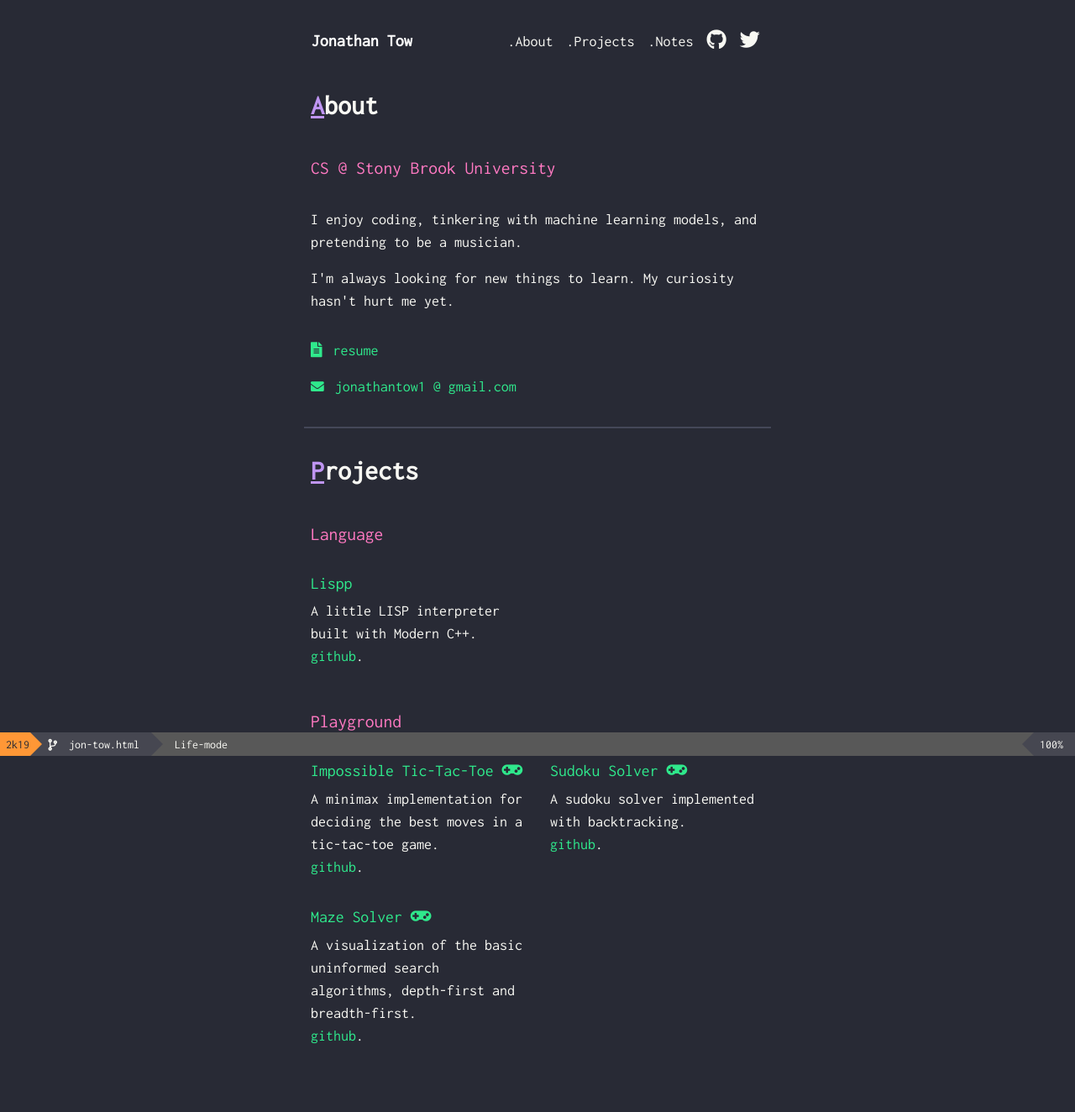
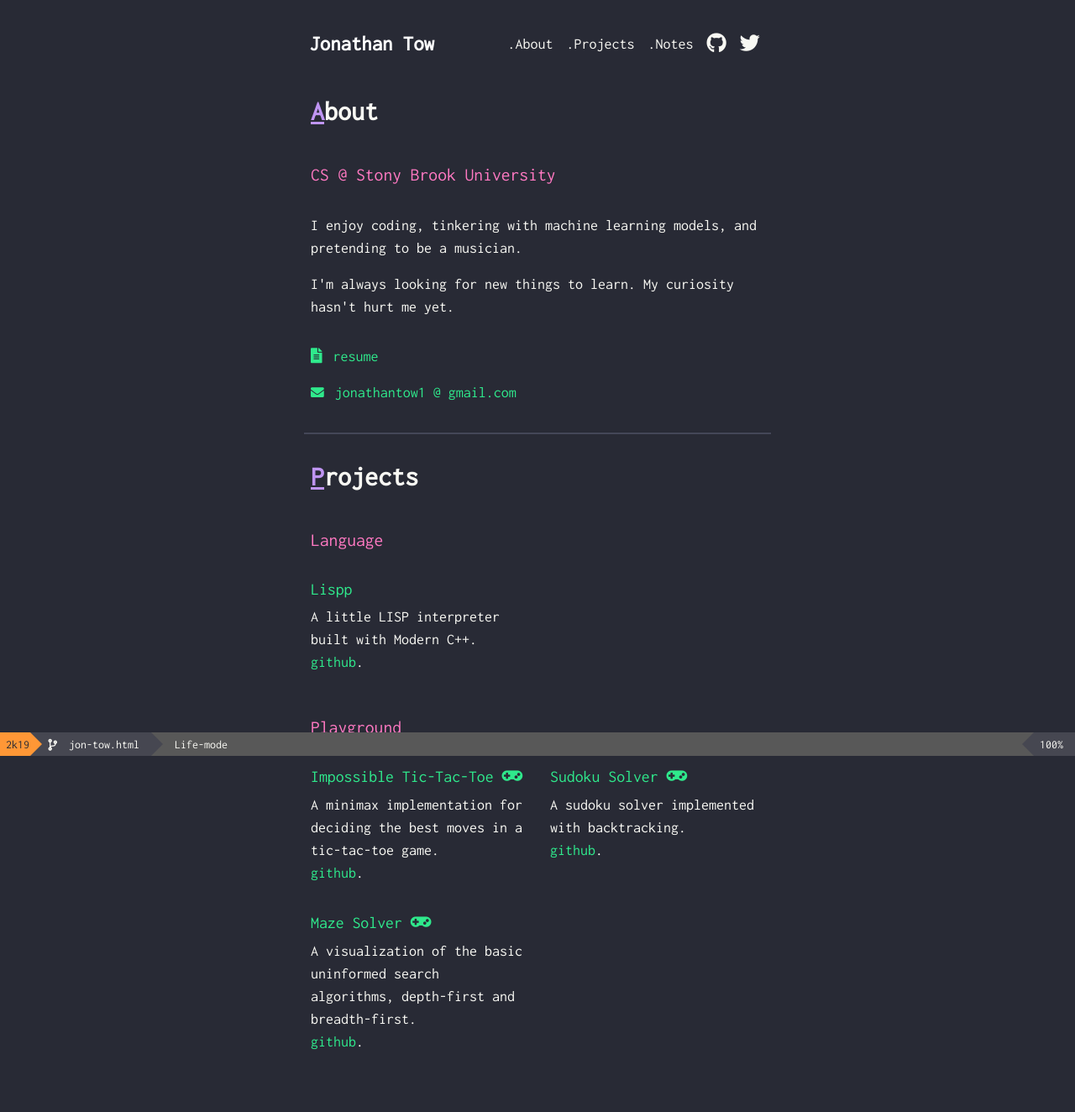
Before and after one commit to jon-tow/jon-tow.github.io, a Jekyll site: the page built from index.html, in a window 1280 px wide. Shown: the whole page at 84% size. Built offline with Jekyll 4.4.1, drawn with Linux system fonts in a browser that asks for light colours.

Commit message:
put some respekt on my name

```diff
--- a/css/main.css
+++ b/css/main.css
@@ -259,11 +259,11 @@ header a {
 
 
 .navbar-brand {
-
+  font-size:1.375em;
   font-weight: 600;
   margin-left: -.50em;
   color: white;
-  padding-left: 0 !important;
+  padding-left:0 !important;
 }
 
 .navbar-brand:hover {}
```
